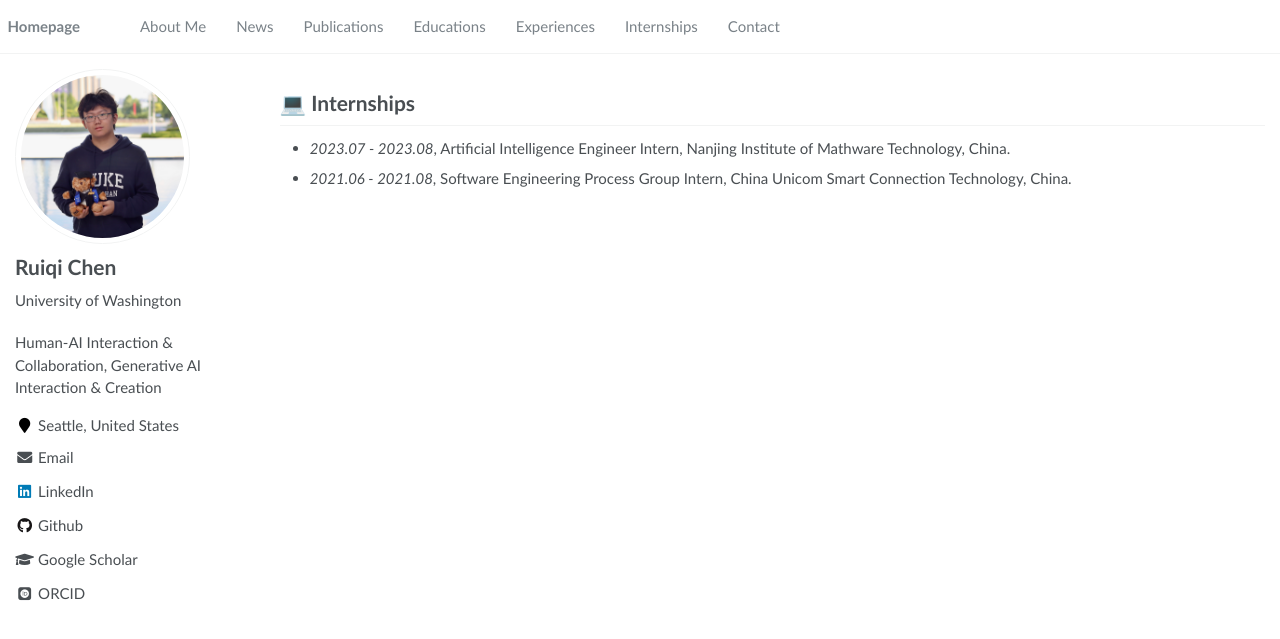
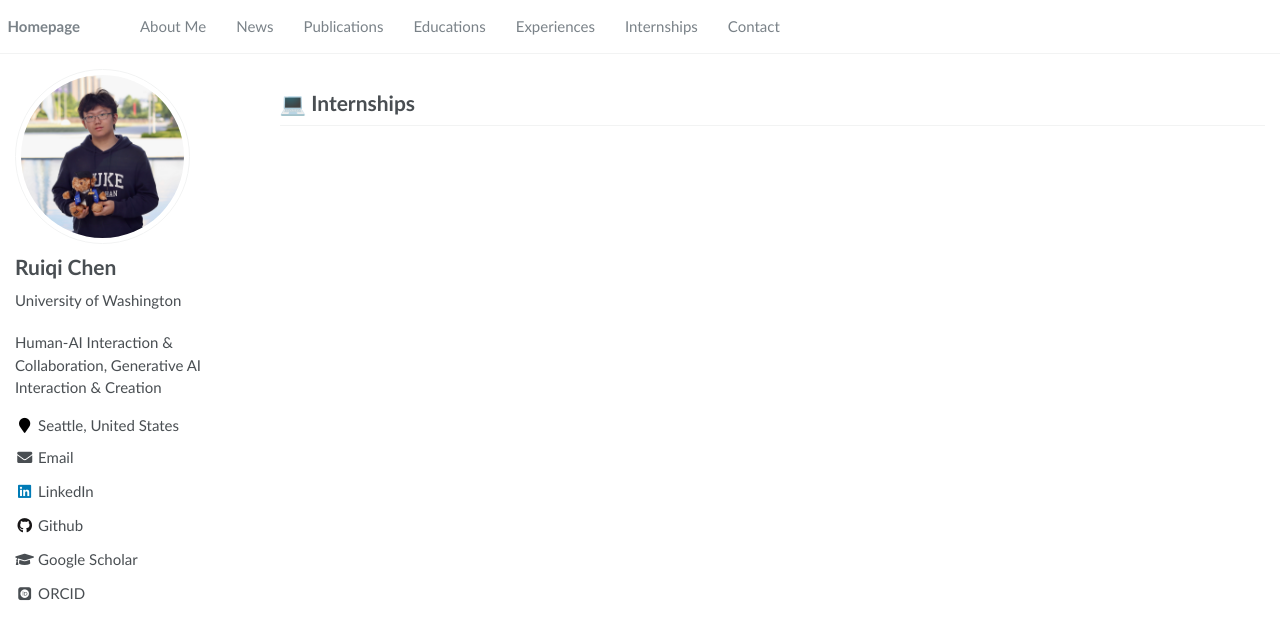
Before and after one commit to Ruiqi-Chen-0216/Ruiqi-Chen-0216.github.io, a Jekyll site: the page built from _pages/internships.md, in a window 1280 px wide. Shown: the top 639 px of the page. Built offline with Jekyll 4.4.1, drawn with Linux system fonts in a browser that asks for light colours; some web fonts are replaced.

Commit message:
Update internships.md

```diff
--- a/_pages/internships.md
+++ b/_pages/internships.md
@@ -7,5 +7,6 @@ layout: default
 ---
 
 # 💻 Internships
-- *2023.07 - 2023.08*, Artificial Intelligence Engineer Intern, Nanjing Institute of Mathware Technology, China.
+<!--  - *2023.07 - 2023.08*, Artificial Intelligence Engineer Intern, Nanjing Institute of Mathware Technology, China.
 - *2021.06 - 2021.08*, Software Engineering Process Group Intern, China Unicom Smart Connection Technology, China.
+-->
```
